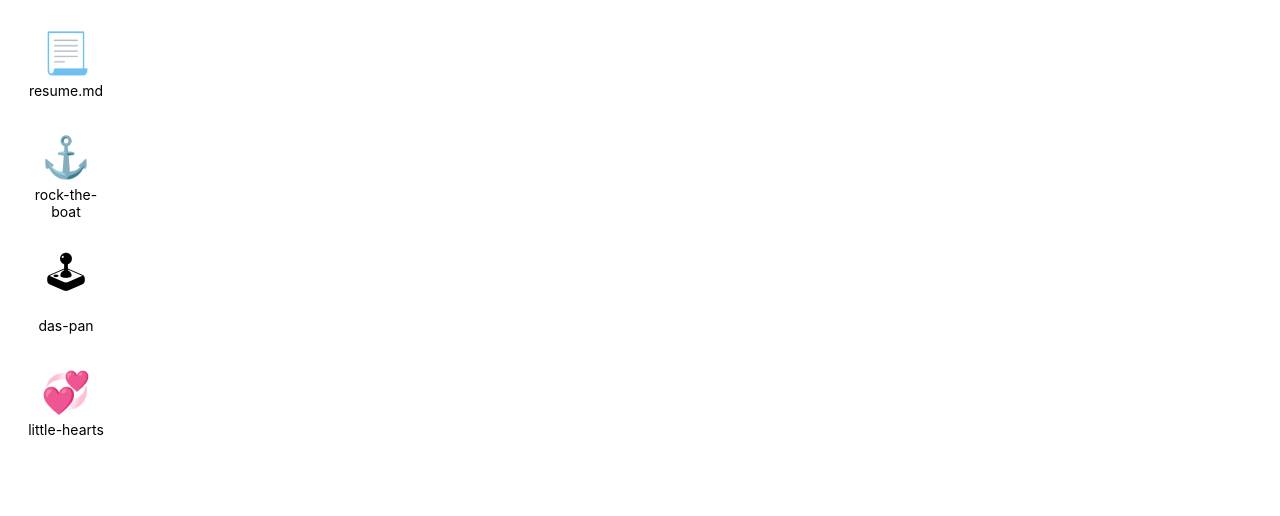
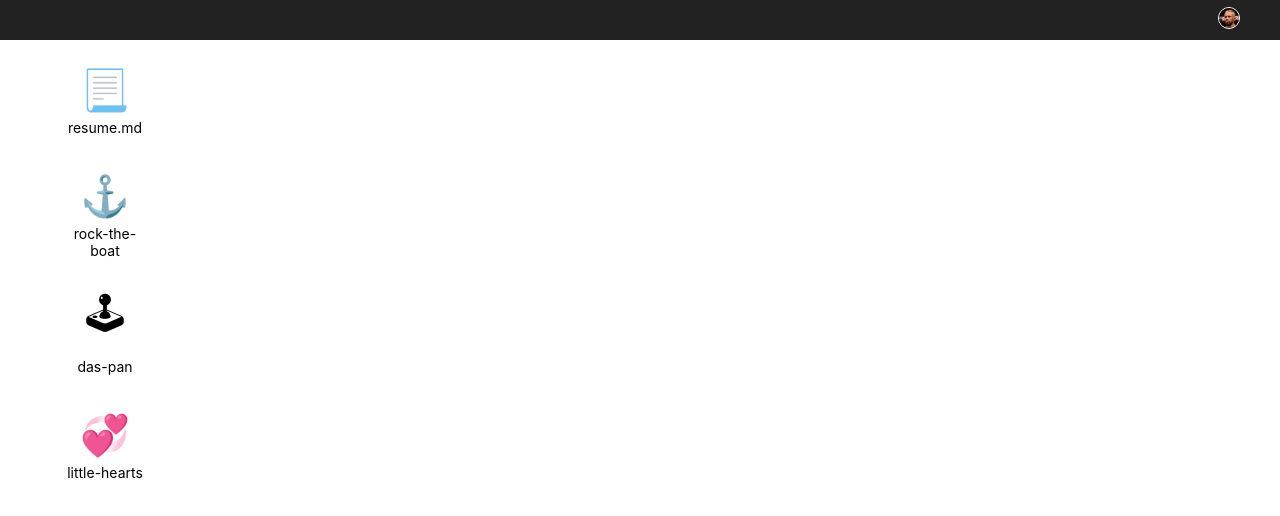
Before and after one commit to rahatchd/portfolio, a Svelte app: page / in a window 1280 px wide. Shown: the top 516 px of the page. Built offline with nearby package versions, Linux system fonts and the light colour scheme.

Commit message:
adds dropdown

```diff
--- a/public/global.css
+++ b/public/global.css
@@ -8,4 +8,6 @@ body {
 	font-family: -apple-system, BlinkMacSystemFont, "Segoe UI", Roboto, Oxygen-Sans, Ubuntu, Cantarell, "Helvetica Neue", sans-serif;
 	user-select: none;
 	overflow: hidden;
+	margin: 0;
+	padding: 0;
 }
--- a/src/App.svelte
+++ b/src/App.svelte
@@ -2,6 +2,7 @@
 	import Window from './components/Window.svelte';
 	import Icon from './components/Icon.svelte';
 	import { wm } from './stores/manager';
+	import Topbar from './components/Topbar.svelte';
 
 	const apps: { icon: string, title: string, src: string }[] = [
 		{ icon: '📃', title: 'resume.md', src: './files/resume.html' },
@@ -12,6 +13,7 @@
 
 </script>
 
+<Topbar />
 <main>
 	{#each apps as { icon, title, src}}
 	<Icon
--- a/src/components/Icon.svelte
+++ b/src/components/Icon.svelte
@@ -18,7 +18,7 @@
     width: 90px;
     height: 90px;
     padding: 10px;
-    margin: 3px;
+    margin: 5px 50px;
     display: flex;
     flex-direction: column;
     justify-content: center;
@@ -26,7 +26,7 @@
     border-radius: 5%;
   }
   div:hover {
-    background-color: whitesmoke;
+    background-color: rgba(0, 0, 0, 0.2);
     cursor: pointer;
   }
   span.icon {
--- /dev/null
+++ b/src/components/Topbar.svelte
@@ -0,0 +1,109 @@
+<script lang=ts>
+  import { fly, fade } from 'svelte/transition';
+  let dropdown: boolean = false;
+
+  const links: { href: string; text: string }[] = [
+    { href: 'https://github.com/rahatchd', text: 'Github' },
+    { href: 'https://www.linkedin.com/in/rahat-dhande-297122105/', text: 'Linkedin' },
+    { href: 'https://www.instagram.com/rahatchd/', text: 'Instagram' },
+  ];
+</script>
+
+<header>
+  <a href="#" on:click={() => dropdown = !dropdown}>
+  <img src={`/img/dropdown-${dropdown ? 'open' : 'closed'}.jpeg`} alt="avatar"/>
+  </a>
+</header>
+{#if dropdown}
+  <div
+    class=dropdown
+    in:fly|fade={{ y: -10, duration: 500 }}
+    out:fly|fade={{ y: 10, duration: 500 }}
+  >
+    <p class=user>@rahatchd</p>
+    <ul>
+      {#each links as { href, text }}
+      <li>
+        <a class=link {href}>{text}</a>
+      </li>
+      {/each}
+    </ul>
+    <p class=disclaimer>
+      ⚠️ Note: <i>site is under construction</i>
+    </p>
+  </div>
+{/if}
+
+<style>
+  header {
+    top: 0;
+    width: 100vw;
+    height: 40px;
+    background-color: #222;
+    display: flex;
+    flex-direction: row-reverse;
+    align-items: center;
+  }
+  a {
+    margin-right: 30px;
+    padding: 5px 10px;
+    border-radius: 10%;
+  }
+  a:hover {
+    background-color: rgba(200, 200, 200, 0.2);
+  }
+  img {
+    height: 20px;
+    width: 20px;
+    border-radius: 50%;
+    border: solid 1px white;
+  }
+  .dropdown {
+    position: absolute;
+    top: 50px;
+    right: 30px;
+    background-color: #eaeaea;
+    color: #222;
+    border-radius: 3px;
+    border: solid #222 1px;
+    width: 15vw;
+    min-height: 5vh;
+    display: flex;
+    flex-direction: column;
+  }
+  .user {
+    margin: 10px 0 0 0;
+    padding: 0 10px 10px 10px;
+    border-bottom: solid #222 1px;
+  }
+  .disclaimer {
+    padding: 0 0 10px 10px;
+    margin-bottom: 5px;
+  }
+  ul {
+    list-style: none;
+    margin: 0;
+    padding: 0;
+    border-bottom: solid #222 1px;
+  }
+  li {
+    margin: 1px 0;
+    padding: 10px 0;
+    border-bottom: rgba(0, 0, 0, 0.2) solid 1px;
+  }
+  li:last-child {
+    border: none;
+  }
+  li:hover {
+    background-color: rgba(200, 200, 200, 0.5);
+  }
+  .link {
+    position: relative;
+    display: inline-block;
+    text-decoration: none;
+    text-transform: none;
+    width: 100%;
+    color: #222;
+    background: none;
+  }
+</style>
--- a/src/components/Window.svelte
+++ b/src/components/Window.svelte
@@ -8,7 +8,7 @@
   const min_height = 860;
 
   export let title: string = 'untitled';
-  export let x: number = Math.round(Math.random() * 200) + 50;
+  export let x: number = Math.round(Math.random() * 200) + 100;
   export let y: number = Math.round(Math.random() * 50) + 50;
   export let w: number = min_width;
   export let h: number = min_height;
@@ -21,7 +21,7 @@
   style={`top: ${y}px; left: ${x}px; height: ${h}px; width: ${w}px;`}
   on:mousedown={() => dispatch('focus', { title })}
   in:scale={{ duration: 100 }}
-  out:fade={{ duration: 100 }}
+  out:fade={{ duration: 150 }}
 >
   <header
     use:pannable
@@ -41,7 +41,7 @@
     }}
   >
     <h1>{title}</h1>
-    <span class=close on:click={() => dispatch('close', { title })}>❌</span>
+    <span class=close on:click={() => dispatch('close', { title })}>close</span>
   </header>
   <main on:click={() => focus = true}>
     <slot name=content {focus}></slot>
--- a/src/main.ts
+++ b/src/main.ts
@@ -2,9 +2,7 @@ import App from './App.svelte';
 
 const app = new App({
 	target: document.body,
-	props: {
-		name: 'rahat'
-	}
+	props: {}
 });
 
 export default app;
```
Also changed, not shown: public/img/dropdown-closed.jpeg (added), public/img/dropdown-open.jpeg (added).
